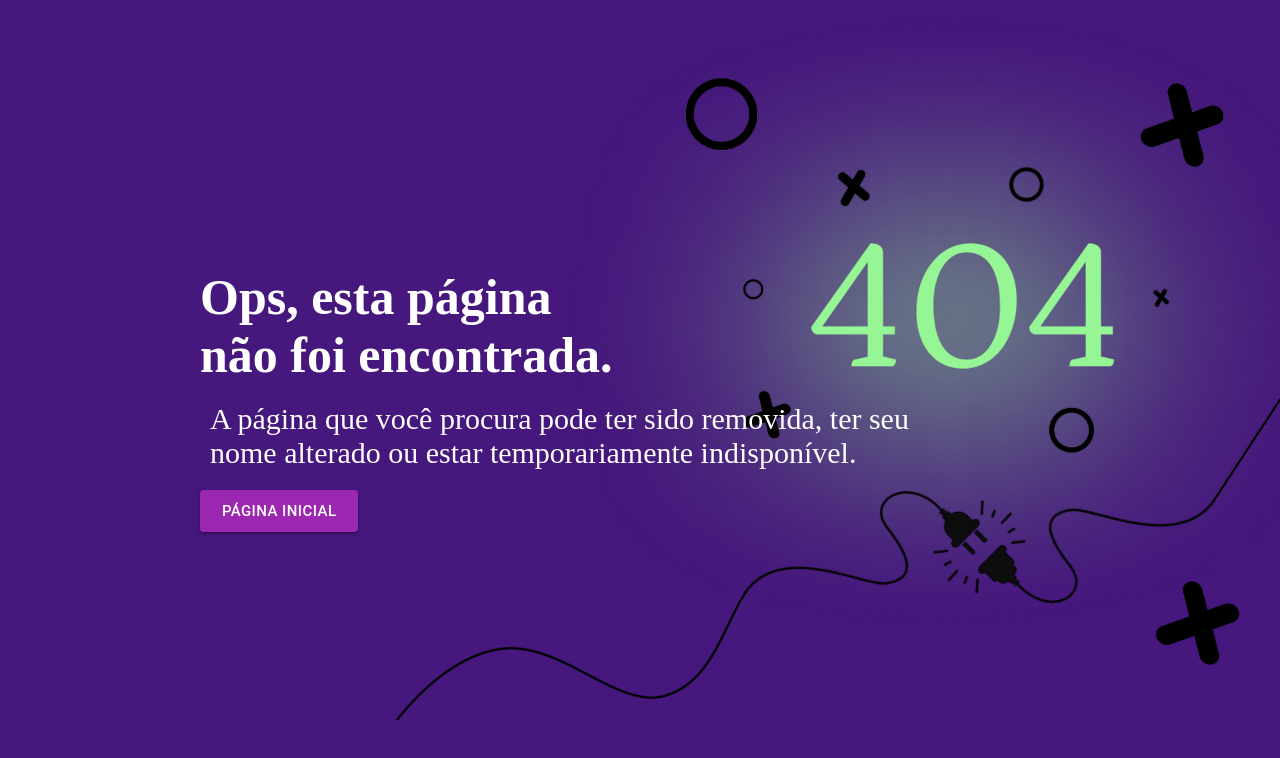
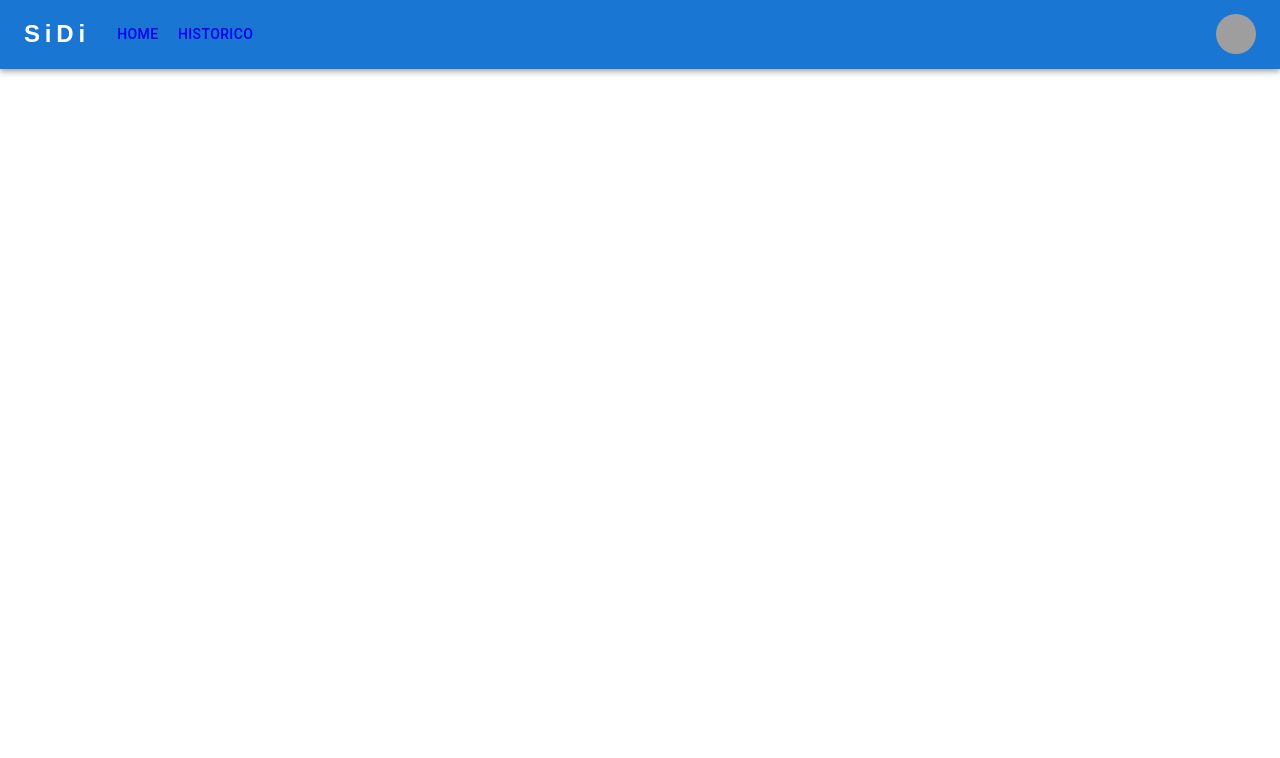
Before and after one commit to Lucas7Alves/SiDi, a React (Vite) app in the folder BatePonto/: page /Historico in a window 1280 px wide. Shown: the top 758 px of the page. Built offline with nearby package versions, Linux system fonts and the light colour scheme; grey boxes are pictures that could not be loaded; the HTML template or start-up script is replaced by a standard one.

Commit message:
Add NavBar e Page Historico

```diff
--- /dev/null
+++ b/BatePonto/src/components/NavBar.tsx
@@ -0,0 +1,175 @@
+import * as React from 'react';
+import AppBar from '@mui/material/AppBar';
+import Box from '@mui/material/Box';
+import Toolbar from '@mui/material/Toolbar';
+import IconButton from '@mui/material/IconButton';
+import Typography from '@mui/material/Typography';
+import Menu from '@mui/material/Menu';
+import Container from '@mui/material/Container';
+import Avatar from '@mui/material/Avatar';
+import Button from '@mui/material/Button';
+import Tooltip from '@mui/material/Tooltip';
+import MenuItem from '@mui/material/MenuItem';
+import { useNavigate } from 'react-router-dom';
+import { Link } from 'react-router-dom';
+
+const pages = [ 'Home' ,'Historico'];
+const settings = ['Historico'];
+
+function NavBar() {
+    const navigate = useNavigate();
+    const handleSubmit = (e: React.FormEvent<HTMLFormElement>) => {
+      e.preventDefault();
+      navigate("/login");
+    };
+  const [anchorElNav, setAnchorElNav] = React.useState<null | HTMLElement>(null);
+  const [anchorElUser, setAnchorElUser] = React.useState<null | HTMLElement>(null);
+
+  const handleOpenNavMenu = (event: React.MouseEvent<HTMLElement>) => {
+    setAnchorElNav(event.currentTarget);
+
+  };
+  const handleOpenUserMenu = (event: React.MouseEvent<HTMLElement>) => {
+    setAnchorElUser(event.currentTarget);
+    navigate("/login")
+  };
+
+  const handleCloseNavMenu = () => {
+    setAnchorElNav(null);
+  };
+
+  const handleCloseUserMenu = () => {
+    setAnchorElUser(null);
+  };
+
+  return (
+    <AppBar position="static">
+      <Container maxWidth="xl">
+        <Toolbar disableGutters>
+
+          <Typography
+            variant="h5"
+            noWrap
+            component="a"
+            href="#app-bar-with-responsive-menu"
+            sx={{
+              mr: 2,
+              display: { xs: 'none', md: 'flex' },
+              fontFamily: 'Sans-serif',
+              fontWeight: 700,
+              letterSpacing: '.3rem',
+              color: 'inherit',
+              textDecoration: 'none',
+            }}
+          >
+            SiDi
+          </Typography>
+
+          <Box sx={{ flexGrow: 1, display: { xs: 'flex', md: 'none' } }}>
+            <IconButton
+              size="large"
+              aria-label="account of current user"
+              aria-controls="menu-appbar"
+              aria-haspopup="true"
+              onClick={handleOpenNavMenu}
+              color="inherit"
+            >
+
+            </IconButton>
+            <Menu
+              id="menu-appbar"
+              anchorEl={anchorElNav}
+              anchorOrigin={{
+                vertical: 'bottom',
+                horizontal: 'left',
+              }}
+              keepMounted
+              transformOrigin={{
+                vertical: 'top',
+                horizontal: 'left',
+              }}
+              open={Boolean(anchorElNav)}
+              onClose={handleCloseNavMenu}
+              sx={{
+                display: { xs: 'block', md: 'none' },
+              }}
+            >
+              {pages.map((page) => (
+                <MenuItem key={page} onClick={handleCloseNavMenu}>
+                  <Typography textAlign="center">
+                    <Link style={{textDecoration: "none"}} to={`/${page}`}>
+                    {page}
+                  </Link>
+                  </Typography>
+                </MenuItem>
+              ))}
+            </Menu>
+          </Box>
+
+          <Typography
+            variant="h5"
+            noWrap
+            component="a"
+            href="#app-bar-with-responsive-menu"
+            sx={{
+              mr: 2,
+              display: { xs: 'flex', md: 'none' },
+              flexGrow: 1,
+              fontFamily: 'Sans-serif',
+              fontWeight: 700,
+              letterSpacing: '.3rem',
+              color: 'inherit',
+              textDecoration: 'none',
+            }}
+          >
+            SiDi
+          </Typography>
+          <Box sx={{ flexGrow: 1, display: { xs: 'none', md: 'flex' } }}>
+            {pages.map((page) => (
+              <Button
+                key={page}
+                onClick={handleCloseNavMenu}
+                sx={{ my: 2, color: 'white', display: 'block' }}
+              >                  {/* Logout */}
+                <Link style={{textDecoration: "none"}} to={`/${page}`}>
+                    {page}
+                  </Link>
+              </Button>
+            ))}
+          </Box>
+
+          <Box sx={{ flexGrow: 0 }}>
+            <Tooltip title="Logout">
+              <IconButton onClick={handleOpenUserMenu} sx={{ p: 0 }}>
+                <Avatar alt="Julia" src="/static/images/avatar/2.jpg" /> {/* FOTO */}
+              </IconButton>
+            </Tooltip>
+            <Menu
+              sx={{ mt: '45px' }}
+              id="menu-appbar"
+              anchorEl={anchorElUser}
+              anchorOrigin={{
+                vertical: 'top',
+                horizontal: 'right',
+              }}
+              keepMounted
+              transformOrigin={{
+                vertical: 'top',
+                horizontal: 'right',
+              }}
+              open={Boolean(anchorElUser)}
+              onClose={handleCloseUserMenu}
+            >
+              {settings.map((setting) => (
+                <MenuItem key={setting} onClick={handleCloseUserMenu}>
+                  <Typography textAlign="center">{setting}</Typography>
+                </MenuItem>
+              ))}
+            </Menu>
+          </Box>
+        </Toolbar>
+      </Container>
+    </AppBar>
+  );
+}
+export default NavBar;
--- /dev/null
+++ b/BatePonto/src/components/TimeBar.tsx
@@ -0,0 +1,15 @@
+import * as React from 'react';
+import { DemoContainer } from '@mui/x-date-pickers/internals/demo';
+import { AdapterDayjs } from '@mui/x-date-pickers/AdapterDayjs';
+import { LocalizationProvider } from '@mui/x-date-pickers/LocalizationProvider';
+import { TimePicker } from '@mui/x-date-pickers/TimePicker';
+
+export default function TimeBar() {
+  return (
+    <LocalizationProvider dateAdapter={AdapterDayjs}>
+      <DemoContainer components={['TimePicker']}>
+        <TimePicker label="Hora" />
+      </DemoContainer>
+    </LocalizationProvider>
+  );
+}
--- a/BatePonto/src/components/dateForm.tsx
+++ b/BatePonto/src/components/dateForm.tsx
@@ -1,12 +1,8 @@
-import * as React from 'react';
 import dayjs from 'dayjs';
 import { DemoContainer, DemoItem } from '@mui/x-date-pickers/internals/demo';
 import { AdapterDayjs } from '@mui/x-date-pickers/AdapterDayjs';
 import { LocalizationProvider } from '@mui/x-date-pickers/LocalizationProvider';
-import { DatePicker } from '@mui/x-date-pickers/DatePicker';
-import { MobileDatePicker } from '@mui/x-date-pickers/MobileDatePicker';
 import { DesktopDatePicker } from '@mui/x-date-pickers/DesktopDatePicker';
-import { StaticDatePicker } from '@mui/x-date-pickers/StaticDatePicker';
 
 export default function DateForm() {
   return (
--- /dev/null
+++ b/BatePonto/src/pages/Historico.tsx
@@ -0,0 +1,13 @@
+import NavBar from "../components/NavBar";
+function Historico(){
+
+    return(
+
+        <div>
+            <NavBar/>
+
+        </div>
+    )
+}
+
+export default Historico
--- a/BatePonto/src/pages/Home.tsx
+++ b/BatePonto/src/pages/Home.tsx
@@ -4,8 +4,19 @@
 import DateForm from "../components/dateForm"
 import "../scss/home.sass";
 import { GoogleMap, useJsApiLoader } from '@react-google-maps/api';
+import { useNavigate } from "react-router-dom";
+import TimeBar from "../components/TimeBar";
+import NavBar from "../components/NavBar";
+
 
 function Home() {
+
+  const navigate = useNavigate();
+  const handleSubmit = (e: React.FormEvent<HTMLFormElement>) => {
+    e.preventDefault();
+    navigate("/login");
+  };
+
 
   const { isLoaded } = useJsApiLoader({
     id: 'google-map-script',
@@ -21,9 +32,12 @@
   const msgCorrigida = () => {
     setMsgCorrigida("Ponto Corrigido!");
   };
+
+
   return (
 
     <div>
+      <NavBar/>
       <img src={LogoCad} className="logoHome"/>
       <p>
         Bem-Vinda de volta, <strong>{ /*add uma variavel com o nome*/ }</strong> Sentimos sua falta.
@@ -33,6 +47,7 @@
 
       <DateForm/>
 
+      <TimeBar/>
       <Button
         type="reset"
         color="secondary"
--- a/BatePonto/src/routes/routes.tsx
+++ b/BatePonto/src/routes/routes.tsx
@@ -7,6 +7,7 @@
 import { Navigate, Route, BrowserRouter as Router, Routes } from 'react-router-dom';
 import Cadastro from '../pages/Cadastro';
 import RedefinirSenha from "../pages/RedefinirSenha"
+import Historico from "../pages/Historico"
 
 function AppRoutes() {
   return (
@@ -20,6 +21,7 @@
           <Route path="*" element={<Erro404/>}/>
           <Route path="/EsqueciSenha" element={<EsqueciSenha/>}/>
           <Route path="/RedefinirSenha" element={<RedefinirSenha/>}/>
+          <Route path="/Historico" element={<Historico/>}/>
 
         </Routes>
       </Suspense>
```
Also changed, not shown: BatePonto/src/pages/CorrigirPonto.tsx (deleted), BatePonto/src/scss/CorrigirPonto.sass (deleted), BatePonto/src/scss/Historico.sass (added).
